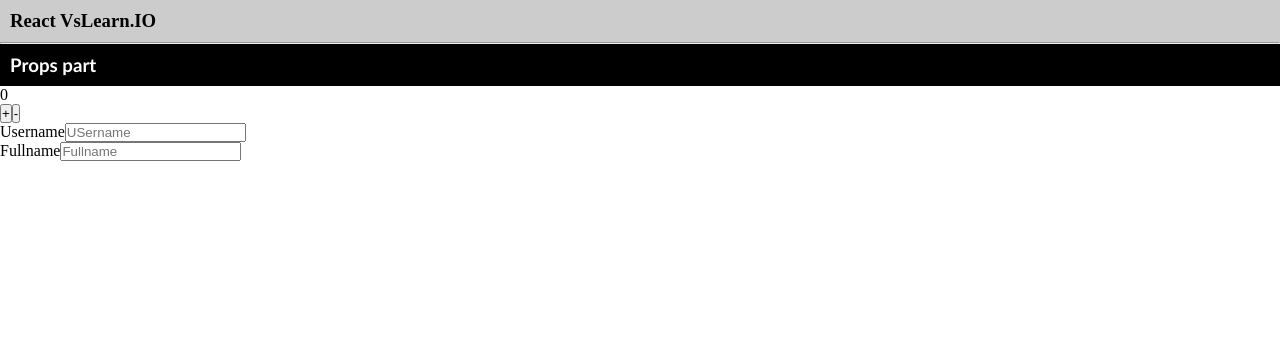
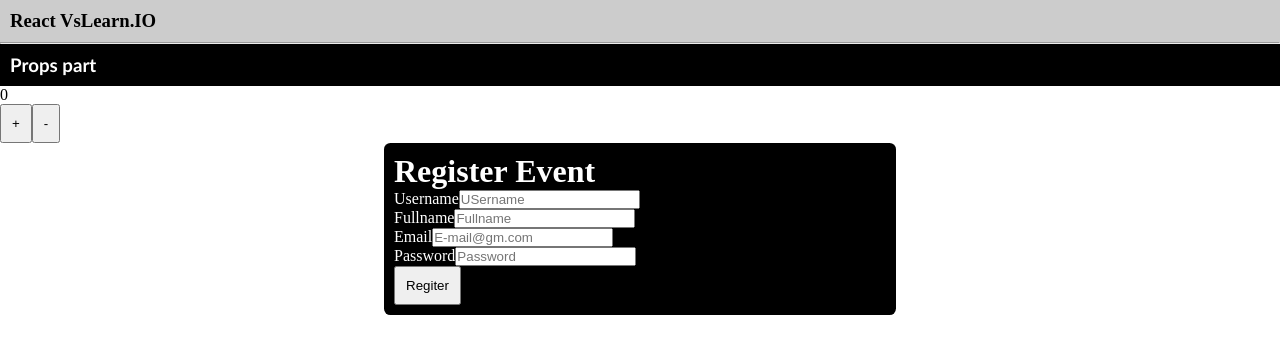
Before and after one commit to Jean-pierre14/reactjs, a React (Create React App) app in the folder views/: page / in a window 1280 px wide. Shown: the top 354 px of the page. Built offline with nearby package versions, Linux system fonts and the light colour scheme.

Commit message:
Form register using my own css

```diff
--- a/views/src/components/Form.js
+++ b/views/src/components/Form.js
@@ -3,7 +3,9 @@ import React from 'react'
 class Form extends React.Component {
     render() {
         return (
+            <div className="container">
                 <div className="form">
+                    <h1>Register Event</h1>
                     <form method="post">
                         <div className="group">
                             <label for="username">Username</label>
@@ -13,7 +15,19 @@ class Form extends React.Component {
                             <label for="fullname">Fullname</label>
                             <input type="text" name="fullname" id="fullname" placeholder="Fullname" class="input" />
                         </div>
+                        <div className="group">
+                            <label for="email">Email</label>
+                            <input type="email" name="email" id="email" placeholder="E-mail@gm.com" class="input" />
+                        </div>
+                        <div className="group">
+                            <label for="password">Password</label>
+                            <input type="password" name="password" id="password" placeholder="Password" class="input" />
+                        </div>
+                        <div>
+                            <button type="submit">Regiter</button>
+                        </div>
                     </form>
+                </div>
             </div>
         )
     }
--- a/views/src/index.css
+++ b/views/src/index.css
@@ -19,3 +19,21 @@
   background: #ccc;
   box-shadow: 2px 2px 2px #000;
 }
+button{
+  padding: 10px
+}
+.container{
+  position: relative;
+  width: 80%;
+  margin: 0 auto;
+  display: block;
+}
+.form{
+  position: relative;
+  width: 50%;
+  margin: 0 auto;
+  color: #fff;
+  background: #000;
+  padding: 10px;
+  border-radius: .4rem;
+}
```
Lines whose indentation alone changed are shown as unchanged.
